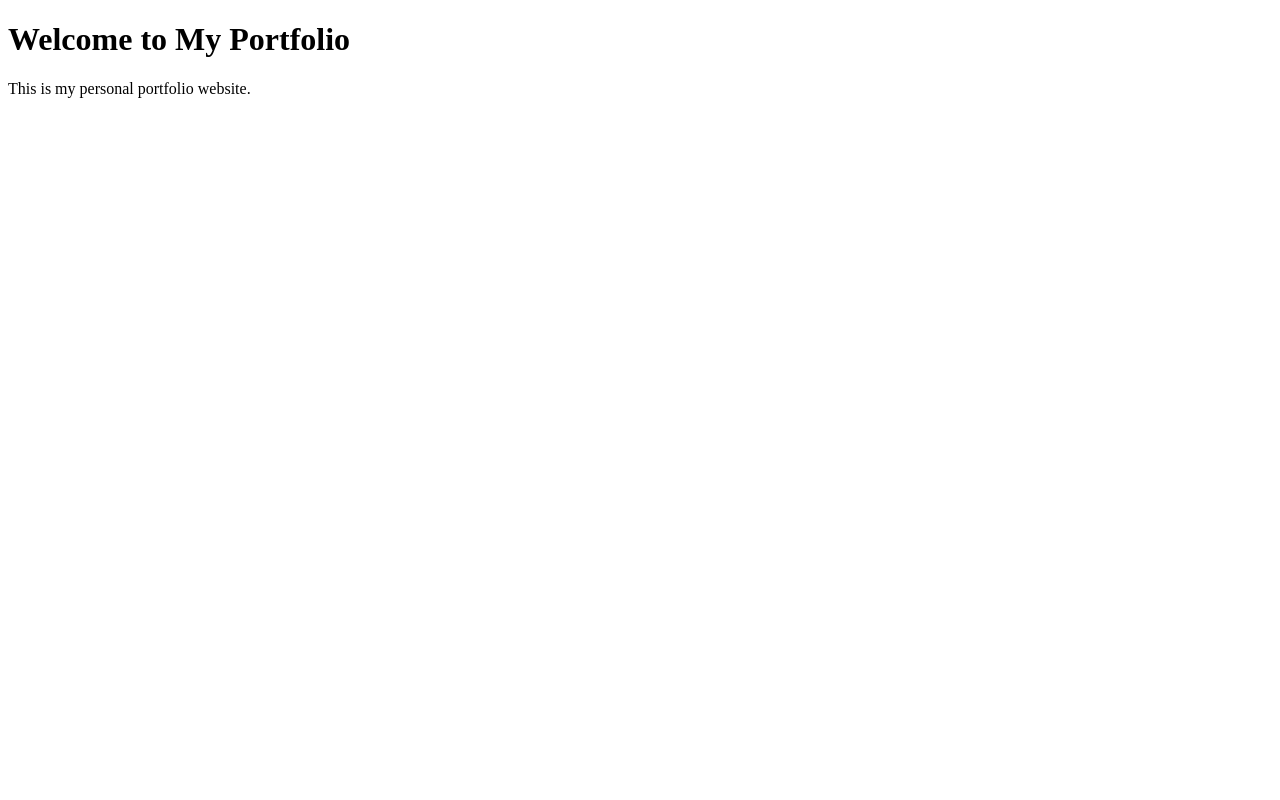
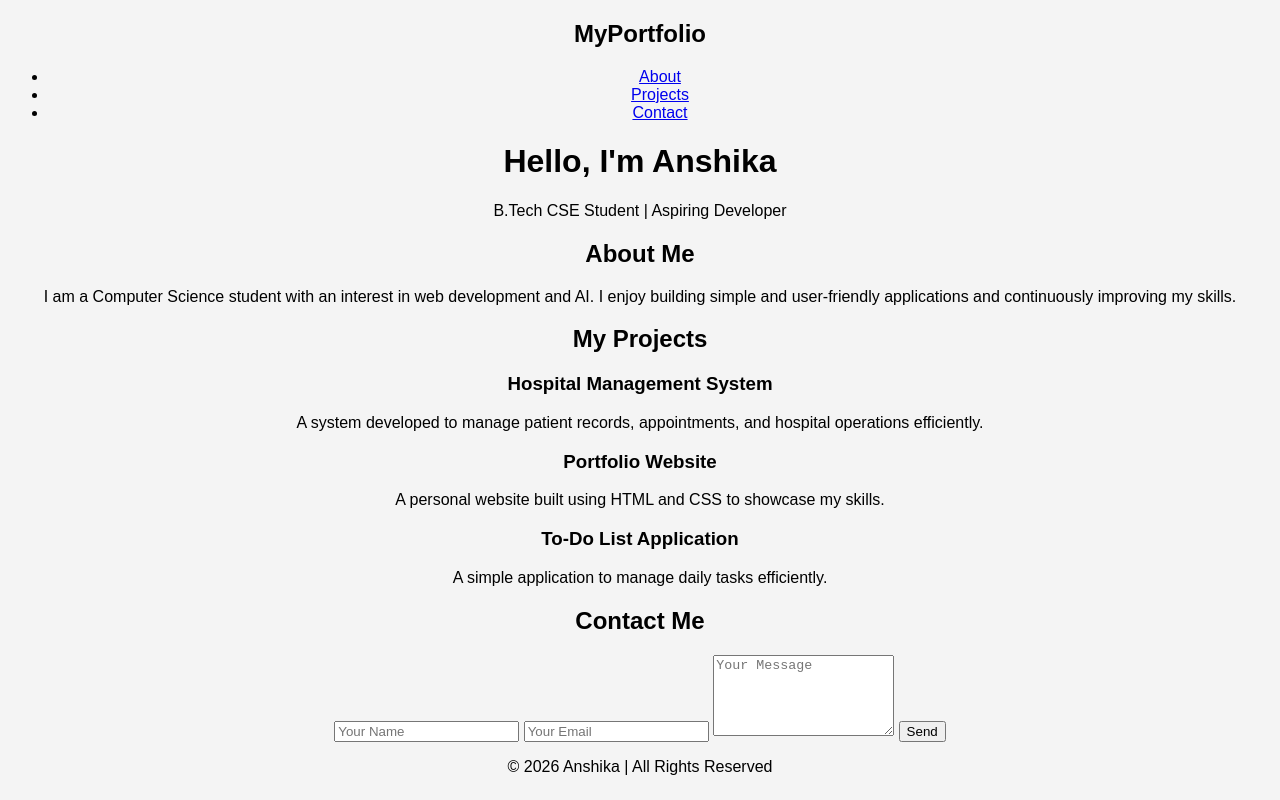
Before and after one commit to anshikasinhabob2006-cell/PORTFOLIO-WEBSITE, a plain HTML site: page index.html in a window 1280 px wide. Drawn offline with Linux system fonts and the light colour scheme.

Commit message:
Update index.html

```diff
--- a/index.html
+++ b/index.html
@@ -1,10 +1,76 @@
 <!DOCTYPE html>
-<html>
+<html lang="en">
 <head>
+    <meta charset="UTF-8">
+    <meta name="viewport" content="width=device-width, initial-scale=1.0">
     <title>My Portfolio</title>
+    <link rel="stylesheet" href="style.css">
 </head>
+
 <body>
-    <h1>Welcome to My Portfolio</h1>
-    <p>This is my personal portfolio website.</p>
+
+<!-- Navigation -->
+<nav>
+    <h2 class="logo">MyPortfolio</h2>
+    <ul>
+        <li><a href="#about">About</a></li>
+        <li><a href="#projects">Projects</a></li>
+        <li><a href="#contact">Contact</a></li>
+    </ul>
+</nav>
+
+<!-- Hero -->
+<header class="hero">
+    <h1>Hello, I'm Anshika</h1>
+    <p>B.Tech CSE Student | Aspiring Developer</p>
+</header>
+
+<!-- About -->
+<section id="about">
+    <h2>About Me</h2>
+    <p>
+        I am a Computer Science student with an interest in web development and AI.
+        I enjoy building simple and user-friendly applications and continuously improving my skills.
+    </p>
+</section>
+
+<!-- Projects -->
+<section id="projects">
+    <h2>My Projects</h2>
+
+    <div class="project">
+        <h3>Hospital Management System</h3>
+        <p>A system developed to manage patient records, appointments, and hospital operations efficiently.</p>
+    </div>
+
+    <div class="project">
+        <h3>Portfolio Website</h3>
+        <p>A personal website built using HTML and CSS to showcase my skills.</p>
+    </div>
+
+    <div class="project">
+        <h3>To-Do List Application</h3>
+        <p>A simple application to manage daily tasks efficiently.</p>
+    </div>
+
+</section>
+
+<!-- Contact -->
+<section id="contact">
+    <h2>Contact Me</h2>
+
+    <form>
+        <input type="text" placeholder="Your Name" required>
+        <input type="email" placeholder="Your Email" required>
+        <textarea placeholder="Your Message" rows="5" required></textarea>
+        <button type="submit">Send</button>
+    </form>
+</section>
+
+<!-- Footer -->
+<footer>
+    <p>© 2026 Anshika | All Rights Reserved</p>
+</footer>
+
 </body>
 </html>
```
